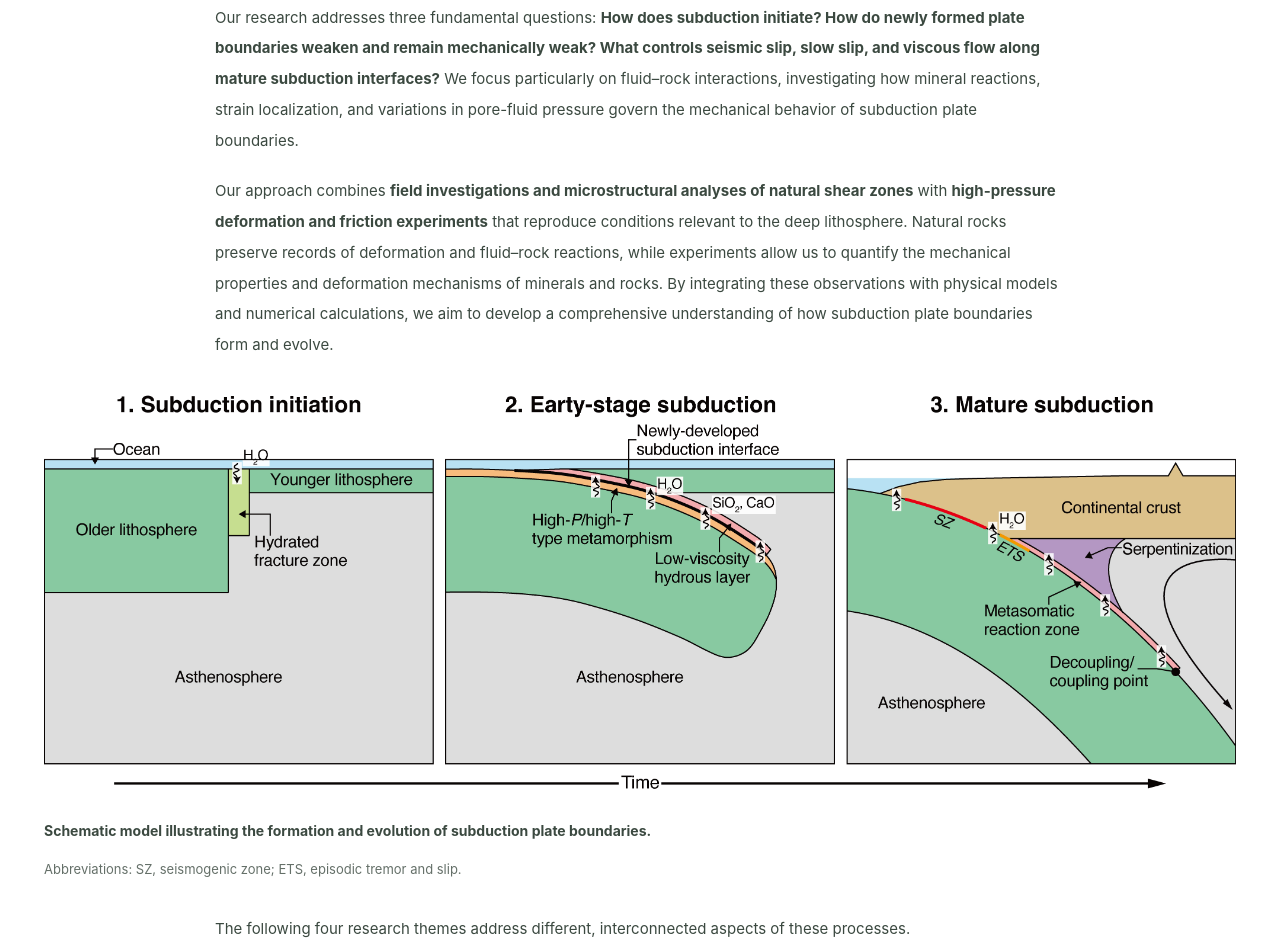
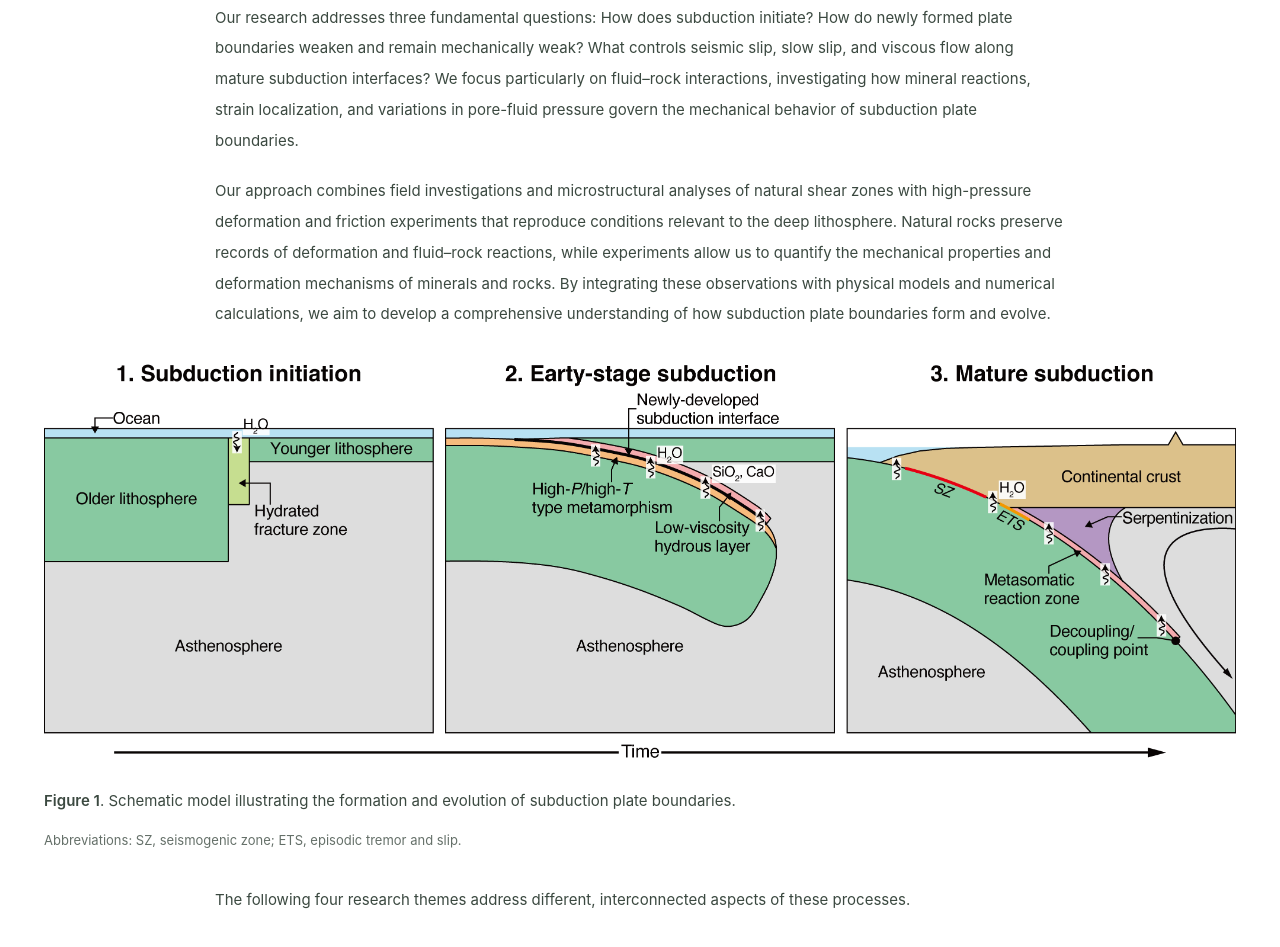
Before and after one commit to kenichihirauchi/hirauchi-lab-site, a plain HTML site: page docs/research.html in a window 1280 px wide. Shown: the part 689-1636 px from the top of the page. Drawn offline with Linux system fonts and the light colour scheme.

Commit message:
Number Research figures 1–7 and unify overview typography

```diff
--- a/docs/data.js
+++ b/docs/data.js
@@ -17,7 +17,7 @@ const research=[
 {no:'01',title:'Birth and Evolution of Subduction Plate Boundaries',jaTitle:'沈み込みプレート境界の誕生と進化',
  ja:[
  `沈み込み帯が生まれるためには、強い海洋プレート同士の境界に、変形を集中させる十分に弱い領域が必要です。私たちは、オフィオライトに保存された天然の初期沈み込み帯と高圧変形実験を組み合わせ、プレート境界がどのように形成され、その弱さがどのように維持されるのかを調べています。`,
- `かんらん岩を模擬した試料（かんらん石＋斜方輝石）を用いた高圧摩擦実験では、水の存在下で変形が進むと、斜方輝石の水和反応によって弱い含水鉱物である滑石が生成し、試料強度が約1桁低下することを示しました（図1）。この結果から、海洋リソスフェア内部の断層帯に海水が浸透し、変形と同時に水和反応が進行することが、沈み込み開始に必要な弱い剪断帯の形成に重要であると考えています（<a class="cite-link" href="https://doi.org/10.1038/ncomms12550" target="_blank" rel="noopener">Hirauchi et al., 2016</a>）。`,
+ `かんらん岩を模擬した試料（かんらん石＋斜方輝石）を用いた高圧摩擦実験では、水の存在下で変形が進むと、斜方輝石の水和反応によって弱い含水鉱物である滑石が生成し、試料強度が約1桁低下することを示しました（図2）。この結果から、海洋リソスフェア内部の断層帯に海水が浸透し、変形と同時に水和反応が進行することが、沈み込み開始に必要な弱い剪断帯の形成に重要であると考えています（<a class="cite-link" href="https://doi.org/10.1038/ncomms12550" target="_blank" rel="noopener">Hirauchi et al., 2016</a>）。`,
  `さらに現在、フィリピン西部の中央パラワン・オフィオライトにおいて、かつての海嶺が圧縮場に転じ、沈み込み帯へと発達した過程を記録する基底かんらん岩を研究しています。微細構造観察と主要・微量元素組成分析から、スラブ由来流体の浸透に伴うCa角閃石の析出と相混合がかんらん石の細粒化を促し、変形機構が転位クリープから粒径依存型流動（拡散クリープ）へ移行したことが分かりました。さらに冷却が進むと、滑石・緑泥石・アンチゴライトなどの弱い含水フィロケイ酸塩が網目状に発達し、圧力溶解と摩擦すべりを組み合わせた摩擦–粘性流動によって変形が局在化しました。これらの流体に駆動された二段階の弱化が、冷却によるプレート境界の強化を抑え、沈み込みを持続させたと考えています（Hirauchi et al., in revision）。`,
  `こうした研究から、若い沈み込み帯がどのように自立的なプレート境界へ成長するのかを明らかにすることを目指しています。`
  ],
@@ -30,8 +30,8 @@ const research=[
 {no:'02',title:'Fluid–Rock Reactions and Rheological Weakening',jaTitle:'流体–岩石反応とレオロジー弱化',
  ja:[
  `沈み込み帯では、スラブから放出された流体が周囲の岩石と反応し、新たな鉱物を形成します。こうした流体–岩石反応は鉱物組成を変化させるだけでなく、岩石の強度やすべり特性を大きく変え、変形を狭い剪断帯へ集中させる可能性があります。私たちは、天然の反応帯の野外・微細構造観察と変形実験を組み合わせ、化学反応によって新たに生成した鉱物がプレート境界の力学特性をどのように変えるのかを研究しています。`,
- `アンチゴライト蛇紋岩と石英の混合試料を用いた熱水摩擦実験では、300–500 °Cで交代作用が進行すると滑石が生成し、変形の進行とともに滑石に富む剪断帯が発達して大きな歪弱化が生じることを示しました。滑石の生成量が少量であっても、それが連結した剪断帯を形成すると、岩石全体の強度が滑石の低い摩擦強度に近づきます（図2）。この結果は、反応生成物の量だけでなく、その空間的なつながり方が剪断帯の強度を支配することを示しています（<a class="cite-link" href="https://doi.org/10.1130/G33552.1" target="_blank" rel="noopener">Hirauchi et al., 2013</a>）。`,
- `一方、米国カリフォルニア州のFranciscan Complexに露出する蛇紋岩と泥質岩の境界では、交代作用によって蛇紋岩側に滑石片岩、泥質岩側にトレモラ閃石片岩が形成され、天然の延性剪断帯を構成しています（図3）。これらの岩石を用いた熱水摩擦実験から、特に滑石片岩は非常に低い摩擦係数をもち、実験したすべての条件で速度強化を示すことが分かりました。これらの結果は、交代作用による滑石の生成がプレート境界の強度を低下させるとともに、安定したすべりを促進する可能性を示しています（<a class="cite-link" href="https://doi.org/10.1016/j.epsl.2019.115967" target="_blank" rel="noopener">Hirauchi et al., 2020</a>）。`,
+ `アンチゴライト蛇紋岩と石英の混合試料を用いた熱水摩擦実験では、300–500 °Cで交代作用が進行すると滑石が生成し、変形の進行とともに滑石に富む剪断帯が発達して大きな歪弱化が生じることを示しました。滑石の生成量が少量であっても、それが連結した剪断帯を形成すると、岩石全体の強度が滑石の低い摩擦強度に近づきます（図3）。この結果は、反応生成物の量だけでなく、その空間的なつながり方が剪断帯の強度を支配することを示しています（<a class="cite-link" href="https://doi.org/10.1130/G33552.1" target="_blank" rel="noopener">Hirauchi et al., 2013</a>）。`,
+ `一方、米国カリフォルニア州のFranciscan Complexに露出する蛇紋岩と泥質岩の境界では、交代作用によって蛇紋岩側に滑石片岩、泥質岩側にトレモラ閃石片岩が形成され、天然の延性剪断帯を構成しています（図4）。これらの岩石を用いた熱水摩擦実験から、特に滑石片岩は非常に低い摩擦係数をもち、実験したすべての条件で速度強化を示すことが分かりました。これらの結果は、交代作用による滑石の生成がプレート境界の強度を低下させるとともに、安定したすべりを促進する可能性を示しています（<a class="cite-link" href="https://doi.org/10.1016/j.epsl.2019.115967" target="_blank" rel="noopener">Hirauchi et al., 2020</a>）。`,
  `このように私たちは、流体–岩石反応を単なる鉱物組成の変化ではなく、プレート境界の強度、変形の局在化、そして地震性・非地震性すべりの様式そのものを変化させる過程として捉えています。`
  ],
  en:[
@@ -42,10 +42,10 @@ const research=[
  ]},
 {no:'03',title:'Slow Earthquakes in Fluid-Overpressured Shear Zones',jaTitle:'高間隙流体圧剪断帯におけるスロー地震',
  ja:[
- `深部低周波微動やスロースリップなどのスロー地震は、通常の地震とは異なる時間スケールですべりが進行する現象で、暖かい沈み込み帯では巨大地震発生域の深部側で繰り返し発生します（図4A）。私たちは、極めて高い間隙流体圧のもとで岩石がどのように破壊し、その後どのように封鎖・変形して次の破壊に至るのかという物質科学的な観点から、スロー地震の発生機構を研究しています。`,
- `四国の三波川帯に露出する前弧マントルウェッジ起源のアンチゴライト蛇紋岩剪断帯では、静岩圧を超える高い間隙流体圧のもとで、伸張破壊と伸張–剪断破壊が繰り返され、多数の割れ目からなるfault–fracture mesh構造が形成されていたことを明らかにしました（図5）。破壊による流体圧の低下後にはアンチゴライトが割れ目を封鎖し、間隙流体圧が再び上昇して次の破壊に至るというサイクルが推定されます。また、流体圧が相対的に低下した時期には、アンチゴライトが結晶塑性変形して加速した粘性流動を担った可能性があります。これらの破壊と粘性変形の繰り返しが、深部低周波微動とスロースリップにそれぞれ対応していたと考えています（図4B, C; <a class="cite-link" href="https://doi.org/10.1016/j.epsl.2021.117232" target="_blank" rel="noopener">Hirauchi et al., 2021</a>）。`,
+ `深部低周波微動やスロースリップなどのスロー地震は、通常の地震とは異なる時間スケールですべりが進行する現象で、暖かい沈み込み帯では巨大地震発生域の深部側で繰り返し発生します（図5A）。私たちは、極めて高い間隙流体圧のもとで岩石がどのように破壊し、その後どのように封鎖・変形して次の破壊に至るのかという物質科学的な観点から、スロー地震の発生機構を研究しています。`,
+ `四国の三波川帯に露出する前弧マントルウェッジ起源のアンチゴライト蛇紋岩剪断帯では、静岩圧を超える高い間隙流体圧のもとで、伸張破壊と伸張–剪断破壊が繰り返され、多数の割れ目からなるfault–fracture mesh構造が形成されていたことを明らかにしました（図6）。破壊による流体圧の低下後にはアンチゴライトが割れ目を封鎖し、間隙流体圧が再び上昇して次の破壊に至るというサイクルが推定されます。また、流体圧が相対的に低下した時期には、アンチゴライトが結晶塑性変形して加速した粘性流動を担った可能性があります。これらの破壊と粘性変形の繰り返しが、深部低周波微動とスロースリップにそれぞれ対応していたと考えています（図5B, C; <a class="cite-link" href="https://doi.org/10.1016/j.epsl.2021.117232" target="_blank" rel="noopener">Hirauchi et al., 2021</a>）。`,
  `さらに、アンチゴライト蛇紋岩の高圧変形実験では、間隙流体圧が高くなるにつれて岩石強度が低下し、少数の長大な断層面に集中した摩擦すべりから、試料全体にfault–fracture meshが形成される変形へ移行することを確認しました。この結果から、流体過圧状態の厚い蛇紋岩剪断帯内部で多数の脆性破壊が同時発生することによって深部低周波微動が生じ、その後の熱水鉱物による割れ目の封鎖が微動の再来間隔を制御するモデルを提案しています（<a class="cite-link" href="https://doi.org/10.1038/s43247-025-02159-7" target="_blank" rel="noopener">Hirauchi et al., 2025</a>）。`,
- `最近では、関東山地の三波川帯に露出する樋口蛇紋岩体を対象に、CO₂に富む流体の浸透に伴う炭酸塩化作用と剪断帯の変形過程を調べています。高間隙流体圧下での破壊後には、クリソタイル、滑石、炭酸塩鉱物が割れ目を封鎖し、これらの鉱物が溶解–沈殿クリープによる粘性変形を担っていたことが分かりました。その後、CO₂とCaに富む高流量の外来流体が浸透し、大規模なドロマイト脈が形成されました（図6）。ドロマイトに富む剪断脈と引張脈が相互に切り合う産状と古応力解析から、これらの脈の形成過程では、最大主応力軸（σ₁）と最小主応力軸（σ₃）が入れ替わるような応力場の変動が生じていたと考えられます。これらの結果は、流体の供給量や組成が破壊様式、鉱物沈殿、剪断帯のレオロジーを大きく変化させるとともに、応力場の変動を伴う脈形成の履歴を記録していることを示しています（<a class="cite-link" href="https://doi.org/10.1029/2025JB033329" target="_blank" rel="noopener">Hirauchi et al., 2026</a>）。`,
+ `最近では、関東山地の三波川帯に露出する樋口蛇紋岩体を対象に、CO₂に富む流体の浸透に伴う炭酸塩化作用と剪断帯の変形過程を調べています。高間隙流体圧下での破壊後には、クリソタイル、滑石、炭酸塩鉱物が割れ目を封鎖し、これらの鉱物が溶解–沈殿クリープによる粘性変形を担っていたことが分かりました。その後、CO₂とCaに富む高流量の外来流体が浸透し、大規模なドロマイト脈が形成されました（図7）。ドロマイトに富む剪断脈と引張脈が相互に切り合う産状と古応力解析から、これらの脈の形成過程では、最大主応力軸（σ₁）と最小主応力軸（σ₃）が入れ替わるような応力場の変動が生じていたと考えられます。これらの結果は、流体の供給量や組成が破壊様式、鉱物沈殿、剪断帯のレオロジーを大きく変化させるとともに、応力場の変動を伴う脈形成の履歴を記録していることを示しています（<a class="cite-link" href="https://doi.org/10.1029/2025JB033329" target="_blank" rel="noopener">Hirauchi et al., 2026</a>）。`,
  `これらの研究を通して、間隙流体圧の変動、脆性破壊、鉱物沈殿、粘性変形が結びついた一連のサイクルが、深部低周波微動やスロースリップをどのように生み出すのかを明らかにすることを目指しています。`
  ],
  en:[
@@ -116,8 +116,8 @@ const researchOverview={
     "title": "沈み込みプレート境界層の物質科学的進化",
     "paragraphs": [
       "沈み込み帯は、地球表層を覆うプレートが別のプレートの下へと沈み込む場所であり、巨大地震やスロー地震が発生する場でもあります。沈み込み運動が始まり、長期間にわたって継続するためには、強固な海洋リソスフェアの一部に変形が集中し、周囲よりも力学的に弱いプレート境界が形成・維持される必要があります。このようなプレート境界の形成と進化には、流体の浸透や鉱物反応、それらに伴う岩石の変形が深く関わっていると考えられています。",
-      "私たちは、<strong>沈み込みはどのように始まり、プレート境界はどのように弱化し、成熟した沈み込み帯では地震性すべり・スロースリップ・粘性流動がどのような仕組みで生じるのか</strong>という問題に取り組んでいます。特に、流体と岩石の相互作用に注目し、鉱物の生成・成長、変形の局所化、間隙流体圧の変動が、プレート境界の力学的性質をどのように変えるのかを明らかにすることを目指しています。",
-      "研究の中心となるのは、天然の剪断帯を対象とする<strong>野外調査・微細構造解析</strong>と、地下深部の条件を再現する<strong>高圧変形・摩擦実験</strong>です。天然岩石に残された変形と反応の記録を読み解くとともに、実験によって岩石や鉱物の力学特性を定量的に調べます。さらに、これらの結果を物理モデルや数値計算と結びつけることで、沈み込みプレート境界層の形成から成熟に至る進化過程を統一的に理解することを目指しています。"
+      "私たちは、沈み込みはどのように始まり、プレート境界はどのように弱化し、成熟した沈み込み帯では地震性すべり・スロースリップ・粘性流動がどのような仕組みで生じるのかという問題に取り組んでいます。特に、流体と岩石の相互作用に注目し、鉱物の生成・成長、変形の局所化、間隙流体圧の変動が、プレート境界の力学的性質をどのように変えるのかを明らかにすることを目指しています。",
+      "研究の中心となるのは、天然の剪断帯を対象とする野外調査・微細構造解析と、地下深部の条件を再現する高圧変形・摩擦実験です。天然岩石に残された変形と反応の記録を読み解くとともに、実験によって岩石や鉱物の力学特性を定量的に調べます。さらに、これらの結果を物理モデルや数値計算と結びつけることで、沈み込みプレート境界層の形成から成熟に至る進化過程を統一的に理解することを目指しています。"
     ],
     "caption": "沈み込みプレート境界層の形成と進化を示す概念図。",
     "abbreviations": "略号：SZ＝地震発生帯、ETS＝深部低周波微動とスロースリップの周期的発生。",
@@ -129,15 +129,16 @@ const researchOverview={
       "height": 1357,
       "title": "沈み込みプレート境界層の形成と進化",
       "alt": "沈み込み開始から初期・成熟段階までのプレート境界の進化を示す3段階の概念図",
-      "noImageProcessing": true
+      "noImageProcessing": true,
+      "number": 1
     }
   },
   "en": {
     "title": "Material Evolution of Subduction Plate Boundaries",
     "paragraphs": [
       "Subduction zones are regions where one tectonic plate descends beneath another, and they are also sites of great earthquakes and slow earthquakes. For subduction to initiate and continue over geological timescales, deformation must become localized within the strong oceanic lithosphere, forming and maintaining a plate boundary that is mechanically weaker than the surrounding rocks. Fluid infiltration, mineral reactions, and associated rock deformation are thought to play important roles in the formation and evolution of such plate boundaries.",
-      "Our research addresses three fundamental questions: <strong>How does subduction initiate? How do newly formed plate boundaries weaken and remain mechanically weak? What controls seismic slip, slow slip, and viscous flow along mature subduction interfaces?</strong> We focus particularly on fluid–rock interactions, investigating how mineral reactions, strain localization, and variations in pore-fluid pressure govern the mechanical behavior of subduction plate boundaries.",
-      "Our approach combines <strong>field investigations and microstructural analyses of natural shear zones</strong> with <strong>high-pressure deformation and friction experiments</strong> that reproduce conditions relevant to the deep lithosphere. Natural rocks preserve records of deformation and fluid–rock reactions, while experiments allow us to quantify the mechanical properties and deformation mechanisms of minerals and rocks. By integrating these observations with physical models and numerical calculations, we aim to develop a comprehensive understanding of how subduction plate boundaries form and evolve."
+      "Our research addresses three fundamental questions: How does subduction initiate? How do newly formed plate boundaries weaken and remain mechanically weak? What controls seismic slip, slow slip, and viscous flow along mature subduction interfaces? We focus particularly on fluid–rock interactions, investigating how mineral reactions, strain localization, and variations in pore-fluid pressure govern the mechanical behavior of subduction plate boundaries.",
+      "Our approach combines field investigations and microstructural analyses of natural shear zones with high-pressure deformation and friction experiments that reproduce conditions relevant to the deep lithosphere. Natural rocks preserve records of deformation and fluid–rock reactions, while experiments allow us to quantify the mechanical properties and deformation mechanisms of minerals and rocks. By integrating these observations with physical models and numerical calculations, we aim to develop a comprehensive understanding of how subduction plate boundaries form and evolve."
     ],
     "caption": "Schematic model illustrating the formation and evolution of subduction plate boundaries.",
     "abbreviations": "Abbreviations: SZ, seismogenic zone; ETS, episodic tremor and slip.",
@@ -149,7 +150,8 @@ const researchOverview={
       "height": 1364,
       "title": "Formation and evolution of subduction plate boundaries",
       "alt": "Three-stage schematic of subduction initiation, early-stage subduction and mature subduction",
-      "noImageProcessing": true
+      "noImageProcessing": true,
+      "number": 1
     }
   }
 };
--- a/docs/main.js
+++ b/docs/main.js
@@ -97,7 +97,7 @@ function researchOverview(){
   const imageURL='assets/research/'+encodeURIComponent(figure.file);
   return `<section class="site-container research-overview" aria-labelledby="research-overview-title" lang="${lang}">
     <div class="research-paras research-overview-copy"><h2 id="research-overview-title">${esc(overview.title)}</h2>${overview.paragraphs.map(p=>`<p>${p}</p>`).join('')}</div>
-    <figure class="research-overview-figure"><a class="research-figure-link" href="${imageURL}" target="_blank" rel="noopener" data-research-zoom="${figure.id}" aria-label="${esc(t('拡大表示：','Enlarge: ')+figure.title)}" title="${t('クリックして拡大表示','Click to enlarge')}"><img src="${imageURL}" width="${figure.width}" height="${figure.height}" loading="lazy" decoding="async" alt="${esc(figure.alt)}"></a><figcaption><p class="research-figure-description"><strong>${esc(overview.caption)}</strong></p><p class="research-figure-abbreviations">${esc(overview.abbreviations)}</p></figcaption></figure>
+    <figure class="research-figure research-overview-figure" data-figure="${figure.id}"><a class="research-figure-link" href="${imageURL}" target="_blank" rel="noopener" data-research-zoom="${figure.id}" aria-label="${esc(t('拡大表示：','Enlarge: ')+figure.title)}" title="${t('クリックして拡大表示','Click to enlarge')}"><img src="${imageURL}" width="${figure.width}" height="${figure.height}" loading="lazy" decoding="async" alt="${esc(figure.alt)}"></a><figcaption><p class="research-figure-description"><strong class="research-figure-number">${t('図','Figure ')+figure.number}</strong>${t('　','. ')}${esc(overview.caption)}</p><p class="research-figure-abbreviations">${esc(overview.abbreviations)}</p></figcaption></figure>
     <p class="research-overview-transition">${esc(overview.transition)}</p>
   </section>`;
 }
--- a/docs/research-figures.css
+++ b/docs/research-figures.css
@@ -6,22 +6,19 @@
 [data-page="research"] .research-content {min-width:0}
 [data-page="research"] .research-paras {max-width:850px}
 
-/* Researchの導入文と番号を付けない概念図。既存テーマ・研究図の幅は維持。 */
+/* Researchの導入文と図1の概念図。既存テーマ・研究図の幅は維持。 */
 .research-overview {margin-bottom:32px}
 .research-overview-copy {margin-inline:auto;margin-bottom:32px}
 .research-overview h2 {font:400 clamp(26px,2.5vw,33px)/1.35 var(--serif);letter-spacing:-.02em;margin-bottom:24px}
 .research-overview-figure {--figure-width:100%;min-width:0}
-.research-overview-figure figcaption {max-width:850px;margin-top:20px;text-align:left}
-.research-overview-figure .research-figure-description {font-size:14px}
-.research-overview-figure figcaption>p+p {margin-top:12px}
 .research-overview-transition {max-width:850px;margin:32px auto 0;font-size:15px;line-height:2.05;color:#3b4940}
 
-/* 図1・2は前回表示幅の95%、図3は105%。図5は従来幅を維持。
+/* 図2・3は前回表示幅の95%、図4は105%。図6は従来幅を維持。
    狭い画面でも縮小率を保ち、画像の縦横比を維持します。 */
 .research-figure[data-figure="2016"] {--figure-width:769.5px;--figure-max-width:85.5%}
 .research-figure[data-figure="2013"] {--figure-width:769.5px;--figure-max-width:85.5%}
 .research-figure[data-figure="2020-epsl"] {--figure-width:432.18px}
-/* 図4の指定幅を110%に拡大し、表示幅は本文欄内に収めます。 */
+/* 図5の指定幅を110%に拡大し、表示幅は本文欄内に収めます。 */
 .research-figure[data-figure="2025-part1"] {--figure-width:981.75px}
 .research-figure[data-figure="fault-fracture-mesh"] {--figure-width:476px;--figure-max-width:85%}
 .research-figure[data-figure="2026"] {--figure-width:940px}
@@ -58,7 +55,6 @@ body.figure-viewer-open {overflow:hidden}
 @media(max-width:700px) {
   .research-overview-copy {margin-bottom:24px}
   .research-overview h2 {font-size:28px}
-  .research-overview-figure figcaption {margin-top:17px}
   .research-overview-transition {font-size:14px;margin-top:24px}
   [data-page="research"] .research-entry {grid-template-columns:minmax(0,1fr);gap:18px}
   [data-page="research"] .research-num {font-size:30px}
--- a/docs/research-figures.js
+++ b/docs/research-figures.js
@@ -2,7 +2,7 @@
 window.LAB_RESEARCH_FIGURES = [
   {
     "id": "2016",
-    "number": 1,
+    "number": 2,
     "theme": 1,
     "afterParagraph": 2,
     "file": "Hirauchi etal_2016.jpg",
@@ -18,7 +18,7 @@ window.LAB_RESEARCH_FIGURES = [
   },
   {
     "id": "2013",
-    "number": 2,
+    "number": 3,
     "theme": 2,
     "afterParagraph": 2,
     "file": "Hirauchi-2013-GSA-permitted.jpg",
@@ -33,7 +33,7 @@ window.LAB_RESEARCH_FIGURES = [
   },
   {
     "id": "2020-epsl",
-    "number": 3,
+    "number": 4,
     "theme": 2,
     "afterParagraph": 3,
     "file": "IMG_1578_3_8RE4.jpg",
@@ -49,7 +49,7 @@ window.LAB_RESEARCH_FIGURES = [
   },
   {
     "id": "2025-part1",
-    "number": 4,
+    "number": 5,
     "theme": 3,
     "afterParagraph": 1,
     "file": "Hirauchi etal_2025.jpg",
@@ -65,7 +65,7 @@ window.LAB_RESEARCH_FIGURES = [
   },
   {
     "id": "fault-fracture-mesh",
-    "number": 5,
+    "number": 6,
     "theme": 3,
     "afterParagraph": 2,
     "file": "fault-fracture mesh構造5.jpg",
@@ -80,7 +80,7 @@ window.LAB_RESEARCH_FIGURES = [
   },
   {
     "id": "2026",
-    "number": 6,
+    "number": 7,
     "theme": 3,
     "afterParagraph": 4,
     "file": "Hirauchi etal_2026.jpg",
```
